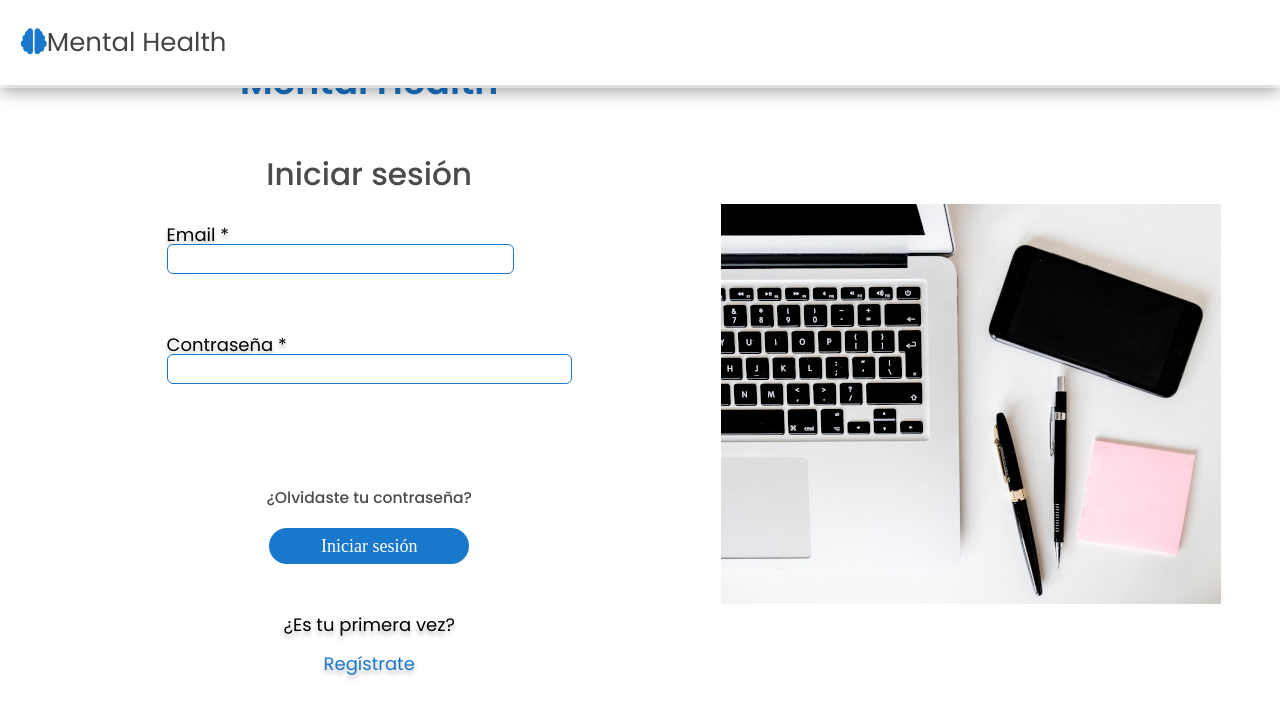
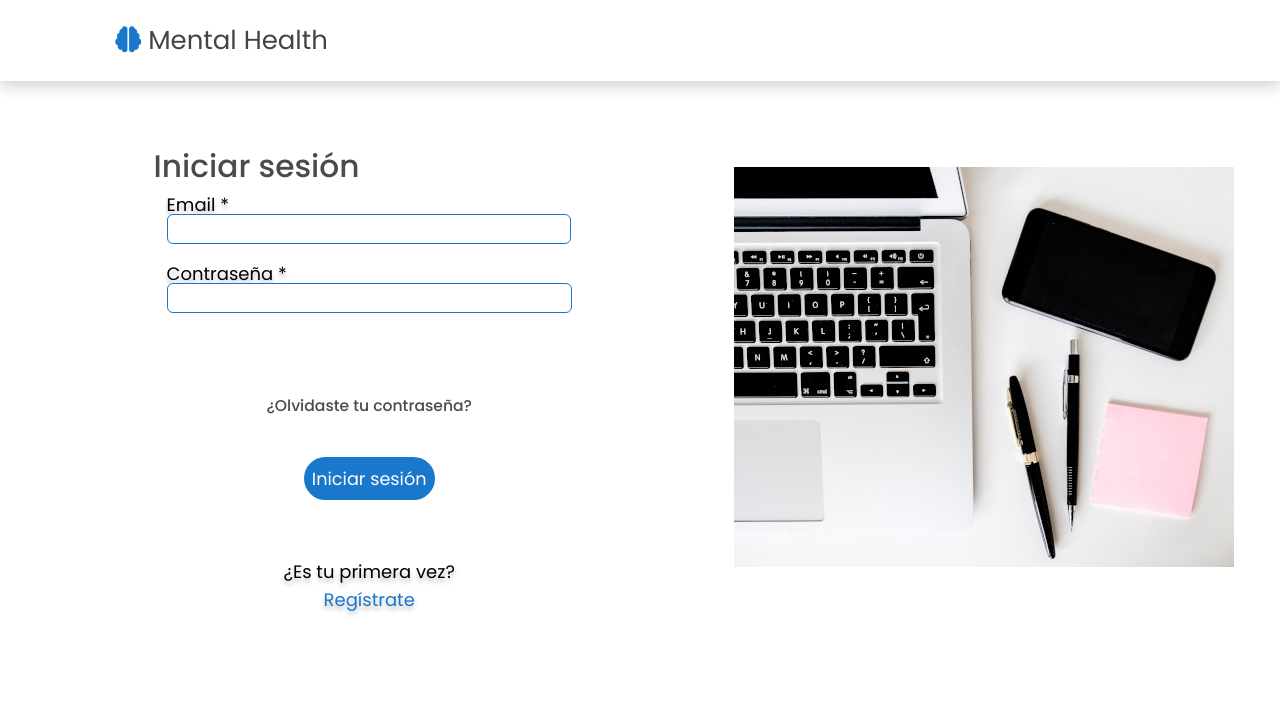
Before and after one commit to d1360cub/mental-health-front, a React (Create React App) app: page /login in a window 1280 px wide. Shown: the top 718 px of the page. Built offline with nearby package versions, Linux system fonts and the light colour scheme.

Commit message:
Feat/nav login (#32)
* fixing login and register

* adds navigation to login and register

* adds navigation to login and register

Co-authored-by: ojosdegatonegro <diegofernandocubides@gmail.com>

```diff
--- a/src/Pages/Login/Login.css
+++ b/src/Pages/Login/Login.css
@@ -1,34 +1,5 @@
 .register a {
   text-decoration: none;
-}
-
-.header {
-  box-shadow: 0 .5rem 1.5rem rgba(0, 0, 0, .2);
-  padding: 2rem;
-  width: 100%;
-  line-height: 4.2rem;
-  z-index: 1000;
-}
-
-.header a {
-  text-decoration: none;
-}
-
-.header__logo {
-  font-size: 2.5rem;
-  color: #444;
-}
-
-.header__logo i {
-  color: #1977cc;
-}
-
-.welcome {
-  font-size: 3.5rem;
-  font-weight: 600;
-  line-height: 40px;
-  color: #1977cc;
-  text-align: center;
 }
 
 .subtitle {
@@ -36,7 +7,7 @@
   font-weight: 500;
   line-height: 40px;
   color: #4b4b4b;
-  padding: 5rem 0rem 1rem;
+  padding: 8rem 0rem 1rem;
 }
 
 fieldset {
@@ -59,9 +30,7 @@ input {
   border-top-style: solid;
   border-left-style: solid;
   border-radius: 6px;
-  width: 100%;
   height: 30px;
-  border: 20px 0;
 }
 
 input:focus {
@@ -72,6 +41,7 @@ input:focus {
 .click{
   display: flex;
   flex-direction: column;
+  align-items: center;
 }
 
 .first-time{
@@ -79,16 +49,6 @@ input:focus {
   display: flex;
   flex-direction: column;
   align-items: center;
-}
-
-button {
-  background-color: #1977cc;
-  border: none;
-  border-radius: 18px;
-  color: white;
-  line-height: 36px;
-  width: 200px;
-  align-self: center;
 }
 
 .password {
@@ -124,10 +84,6 @@ button {
     font-size: 55%;
   }
 
-  .landing {
-    margin: 4rem;
-  }
-
 }
 
 @media (min-width: 992px) {
@@ -138,6 +94,7 @@ button {
 
   .landing {
     display: flex;
+    flex-direction: row;
     justify-content: center;
     align-items: center;
     gap: 4rem;
@@ -145,7 +102,7 @@ button {
   }
 
   .image {
-    display: block;
+    display: flex;
   }
 
 }
--- a/src/Pages/Login/Login.jsx
+++ b/src/Pages/Login/Login.jsx
@@ -5,44 +5,36 @@ import './Login.css';
 
 function Login() {
   return (
-    <div>
-      <header className="header">
-        <Link to="/" className="header__logo">
-          <i className="fa fa-brain" />
-          Mental Health
-        </Link>
-      </header>
     <div className="landing">
       <section className="register" id="register">
-          <div className="welcome">Mental Health</div>
         <div className="subtitle">Iniciar sesión</div>
         <form action="login" onSubmit="">
           <fieldset>
             <label htmlFor="username">
               Email *
-                <input type="text" id="username" name="username" />
+              <input type="text" id="username" name="username" size="25" />
             </label>
           </fieldset>
           <fieldset>
             <label htmlFor="password">
               Contraseña *
-                <input type="password" id="password" name="password" />
+              <input type="password" id="password" name="password" size="20" />
             </label>
           </fieldset>
         </form>
         <div className="click">
           <Link to="/" className="password">¿Olvidaste tu contraseña?</Link>
-            <button className="login" type="submit">Iniciar sesión</button>
+          <Link to="/ViewerPatient" className="question">
+            <button className="btn-appointment" type="submit">Iniciar sesión</button>
+          </Link>
         </div>
         <div className="first-time">
           ¿Es tu primera vez?
-            {' '}
           <Link to="/register" className="question">Regístrate</Link>
         </div>
       </section>
       <img src={LoginImage} alt="login" className="image" />
     </div>
-    </div>
   );
 }
 
--- a/src/Pages/Register/Register.css
+++ b/src/Pages/Register/Register.css
@@ -1,35 +1,23 @@
-.register{
+.landingReg{
   display: flex;
   flex-direction: column;
   align-items: center;
-
 }
 
-.title {
-  font-family: 'Poppins', sans-serif;
-  font-size: 36px;
-  font-weight: 600;
-  line-height: 40px;
-  color: #1977cc;
-  padding-top: 50px;
-}
-
-.subtitle {
+.subtitleReg {
   font-family: 'Poppins', sans-serif;
   font-size: 28px;
   font-weight: 600;
   line-height: 40px;
+  padding-top: 10rem;
 }
 
 .question {
   display: flex;
   justify-content: space-between;
-  gap: 50px;
+  padding: 1rem 1rem;
 }
 
-.question__patient {
-  color: #1977cc;
-}
 
 fieldset {
   border: none;
@@ -42,7 +30,13 @@ label, .question, .session {
   font-weight: 400;
   line-height: 18px;
   text-shadow: 0px 4px 4px rgba(0,0,0,0.25);
-  padding: 2rem 0rem;
+}
+
+.session {
+  display: flex;
+  flex-direction: column;
+  padding: 1rem 1rem;
+  align-items: center;
 }
 
 a {
@@ -65,14 +59,22 @@ input:focus {
   background: #F3F3F3;
 }
 
-button {
-  background-color: #1977cc;
-  border: none;
-  border-radius: 18px;
-  font-family: 'Poly', serif;
-  font-size: 18px;
-  font-weight: 400;
-  line-height: 36px;
-  width: 200px;
-  color: white;
+@media (min-width: 768px) {
+
+  html {
+    font-size: 55%;
+  }
+
+  .landing {
+    margin: 4rem;
+  }
+
 }
+
+@media (min-width: 992px) {
+
+  html {
+    font-size: 65%;
+  }
+
+}
--- a/src/Pages/Register/Register.jsx
+++ b/src/Pages/Register/Register.jsx
@@ -19,57 +19,83 @@ function Register() {
   };
   return (
     <div className="register">
-      <div className="title">Mental Health</div>
-      <div className="subtitle">Registro</div>
+      <div className="landingReg">
+        <div className="subtitleReg">Registro</div>
         <div className="question">
-        <div className="question__doctor">
-          {' '}
-          <Link to="/">¿Doctor?</Link>
-        </div>
-        <div className="question__patient">
-          {' '}
-          <Link to="/">¿Paciente?</Link>
-        </div>
+          <Link to="/">¿Quieres prestar tus servicios con nosotros?</Link>
         </div>
         <form onSubmit={handleSubmit}>
           <fieldset>
             <label htmlFor="name">
               Nombre
-            <input type="text" id="name" name="name" onChange={handleChange} />
+              <input
+                type="text"
+                id="name"
+                name="name"
+                onChange={handleChange}
+                size="20"
+              />
             </label>
           </fieldset>
           <fieldset>
             <label htmlFor="last-name">
               Apellido
-            <input type="text" id="last-name" name="last-name" onChange={handleChange} />
+              <input
+                type="text"
+                id="last-name"
+                name="last-name"
+                onChange={handleChange}
+                size="20"
+              />
             </label>
           </fieldset>
           <fieldset>
             <label htmlFor="cellphone">
               Celular
-            <input type="tel" id="cellphone" name="cellphone" onChange={handleChange} />
+              <input
+                type="tel"
+                id="cellphone"
+                name="cellphone"
+                onChange={handleChange}
+                size="20.5"
+              />
             </label>
           </fieldset>
           <fieldset>
             <label htmlFor="email">
               Email
-            <input type="email" id="email" name="email" onChange={handleChange} />
+              <input
+                type="email"
+                id="email"
+                name="email"
+                onChange={handleChange}
+                size="22"
+              />
             </label>
           </fieldset>
           <fieldset>
             <label htmlFor="password">
               Contraseña
-            <input type="password" id="password" name="password" onChange={handleChange} />
+              <input
+                type="password"
+                id="password"
+                name="password"
+                onChange={handleChange}
+                size="17"
+              />
             </label>
           </fieldset>
+        </form>
         <div className="session">
           ¿Ya eres un miembro?
-          <a href="/login.html">
-            Inicia sesión
-          </a>
+          <Link to="/login">Inicia sesión</Link>
         </div>
-        <button type="submit">Regístrate</button>
-      </form>
+        <Link to="/ViewerDoctor">
+          <button type="submit" className="btn-appointment">
+            Regístrate
+          </button>
+        </Link>
+      </div>
     </div>
   );
 }
```
Also changed, not shown: src/DB/doctors.js (deleted, +0 -35 lines), 1 other file (tests, documents, lock files or other folders). Lines whose indentation alone changed are shown as unchanged.
